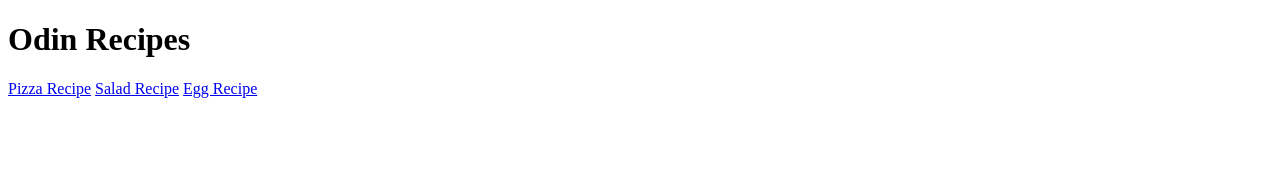
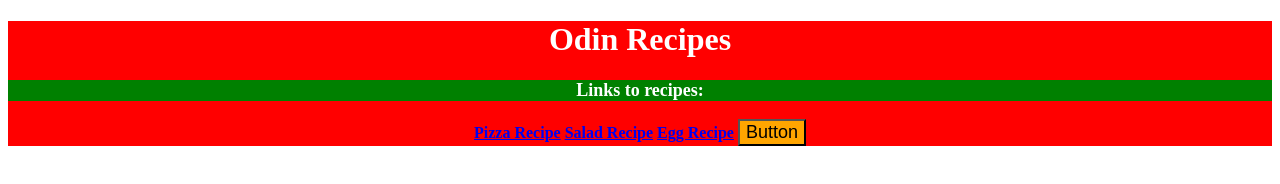
Before and after one commit to toasty-alexus/odin-recipes, a plain HTML site: page index.html in a window 1280 px wide. Drawn offline with Linux system fonts and the light colour scheme.

Commit message:
Add link and create style file

```diff
--- a/index.html
+++ b/index.html
@@ -4,12 +4,17 @@
     <meta charset="UTF-8">
     <meta http-equiv="X-UA-Compatible" content="IE=edge">
     <meta name="viewport" content="width=device-width, initial-scale=1.0">
+    <link rel="stylesheet" href="style.css">
     <title>Recipe Home Page</title>
 </head>
 <body>
-    <h1>Odin Recipes</h1>
-    <a href="./recipes/pizza.html">Pizza Recipe</a>
-    <a href="./recipes/salad.html">Salad Recipe</a>
-    <a href="./recipes/eggs.html">Egg Recipe</a>
+    <div>
+        <h1>Odin Recipes</h1>
+        <p>Links to recipes:</p>
+        <a href="./recipes/pizza.html">Pizza Recipe</a>
+        <a href="./recipes/salad.html">Salad Recipe</a>
+        <a href="./recipes/eggs.html">Egg Recipe</a>
+        <button>Button</button>
+    </div>
 </body>
 </html>
--- /dev/null
+++ b/style.css
@@ -0,0 +1,16 @@
+div{
+    background-color: red;
+    color:white;
+    font-size: 32;
+    text-align: center;
+    font-weight: bold;
+}
+p{
+    background-color: green;
+    color:white;
+    font-size:18px
+}
+button{
+    background-color: orange;
+    font-size: 18px;
+}
```
